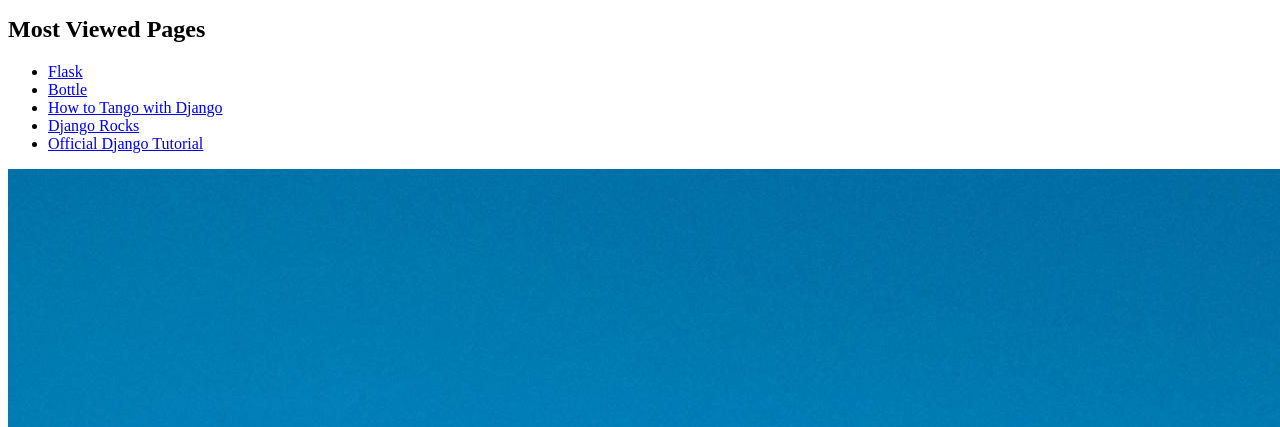
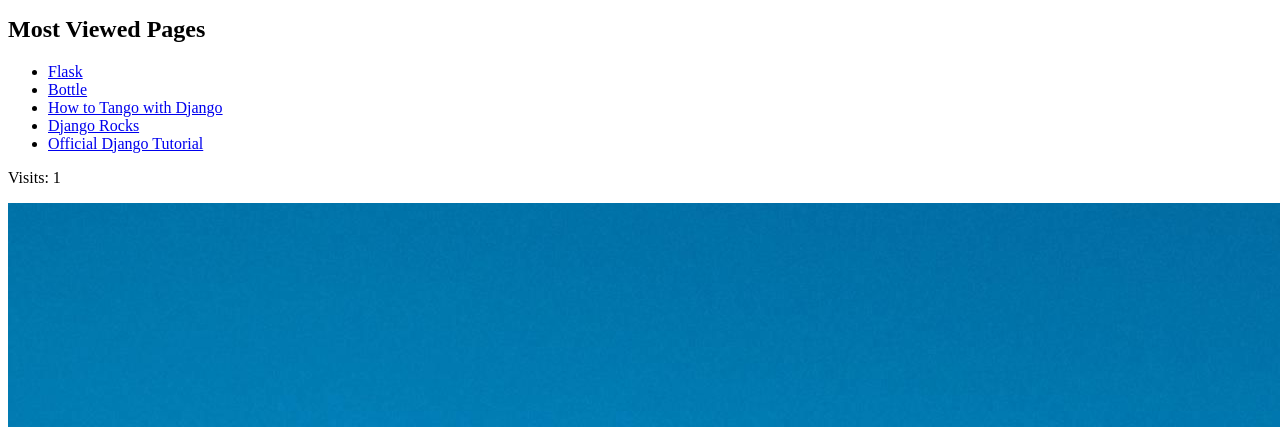
Before and after one commit to 2373655r/tango_with_django_project, a Django app: page / in a window 1280 px wide; the page is wider, and only the part inside the window is pictured. Shown: the part 259-686 px from the top of that part. Run offline with Django 3.2, Linux system fonts and the light colour scheme; data comes from the database, SQL or seed files in the repository; both versions use the stored data as it was after the commit.

Commit message:
chapter 10

```diff
--- a/rango/views.py
+++ b/rango/views.py
@@ -10,21 +10,20 @@ from django.contrib.auth import authenticate, login
 from django.http import HttpResponse
 from django.contrib.auth.decorators import login_required
 from django.contrib.auth import logout
+from datetime import datetime
 
 def index(request):
-	# Query the database for a list of ALL categories currently stored.
-	# Order the categories by the number of likes in descending order.
-	# Retrieve the top 5 only -- or all if less than 5.
-	# Place the list in our context_dict dictionary (with our boldmessage!)
-	# that will be passed to the template engine.
 	category_list = Category.objects.order_by('-likes')[:5]
 	page_list = Page.objects.order_by('-views')[:5]
 	context_dict = {}
 	context_dict['boldmessage'] = 'Crunchy, creamy, cookie, candy, cupcake!'
 	context_dict['categories'] = category_list
 	context_dict['pages'] = page_list
-	# Render the response and send it back!
-	return render(request, 'rango/index.html', context=context_dict)
+	visitor_cookie_handler(request)
+	context_dict['visits'] = request.session['visits']
+	response = render(request, 'rango/index.html', context=context_dict)
+	return response
+
 def about(request):
 	return render(request, 'rango/about.html')
 
@@ -217,3 +216,29 @@ def user_logout(request):
 	logout(request)
 	# Take the user back to the homepage.
 	return redirect(reverse('rango:index'))
+
+# A helper method
+def get_server_side_cookie(request, cookie, default_val=None):
+	val = request.session.get(cookie)
+	if not val:
+		val = default_val
+	return val
+
+# Updated the function definition
+def visitor_cookie_handler(request):
+	visits = int(get_server_side_cookie(request, 'visits', '1'))
+	last_visit_cookie = get_server_side_cookie(request,
+		'last_visit',
+		str(datetime.now()))
+	last_visit_time = datetime.strptime(last_visit_cookie[:-7],
+		'%Y-%m-%d %H:%M:%S')
+	# If it's been more than a day since the last visit...
+	if (datetime.now() - last_visit_time).days > 0:
+		visits = visits + 1
+		# Update the last visit cookie now that we have updated the count
+		request.session['last_visit'] = str(datetime.now())
+	else:
+		# Set the last visit cookie
+		request.session['last_visit'] = last_visit_cookie
+	# Update/set the visits cookie
+	request.session['visits'] = visits
--- a/templates/rango/index.html
+++ b/templates/rango/index.html
@@ -36,6 +36,8 @@ hey there partner!
 <strong>There are no pages present.</strong>
 {% endif %}
 
+<p>Visits: {{ visits }}</p>
+
 <img src="{% static "images/rango.jpg" %}"
 alt="Picture of Rango" />
 
```
Also changed, not shown: db.sqlite3.
